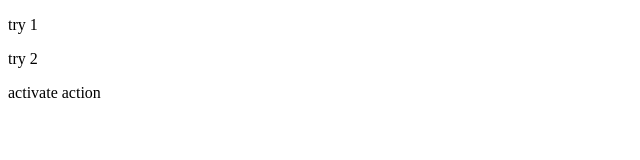
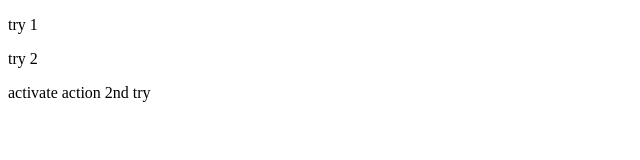
Before and after one commit to programadorluisreyes/bootcamp, a plain HTML site: page index.html in a window 1280 px wide. Shown: the full height of the page, 0-640 px from the left. Drawn offline with Linux system fonts and the light colour scheme.

Commit message:
ci(action): activating action

```diff
--- a/index.html
+++ b/index.html
@@ -8,6 +8,6 @@
 <body>
     <p>try 1</p>
     <p>try 2</p>
-    <p>activate action</p>
+    <p>activate action 2nd try</p>
 </body>
 </html>
```
